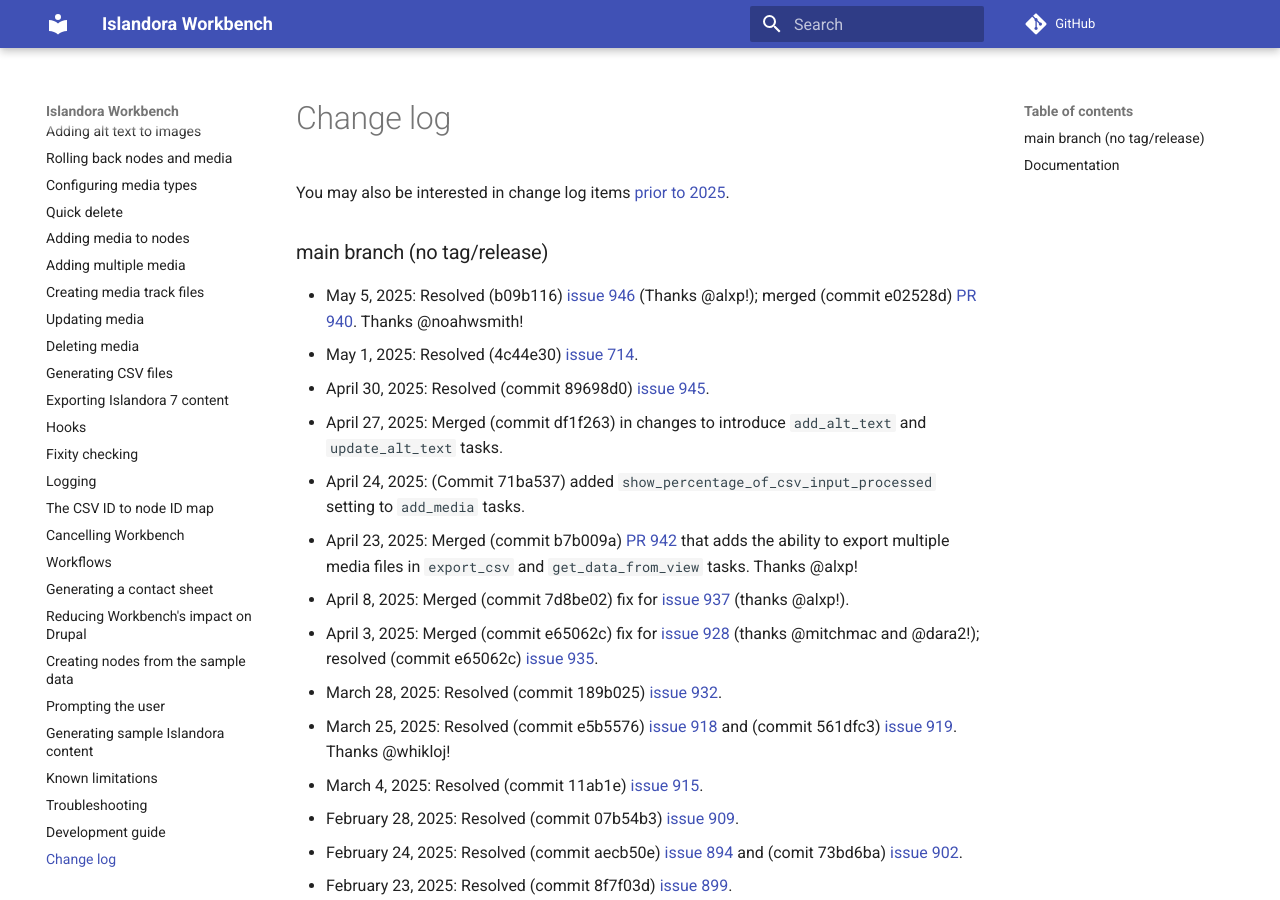
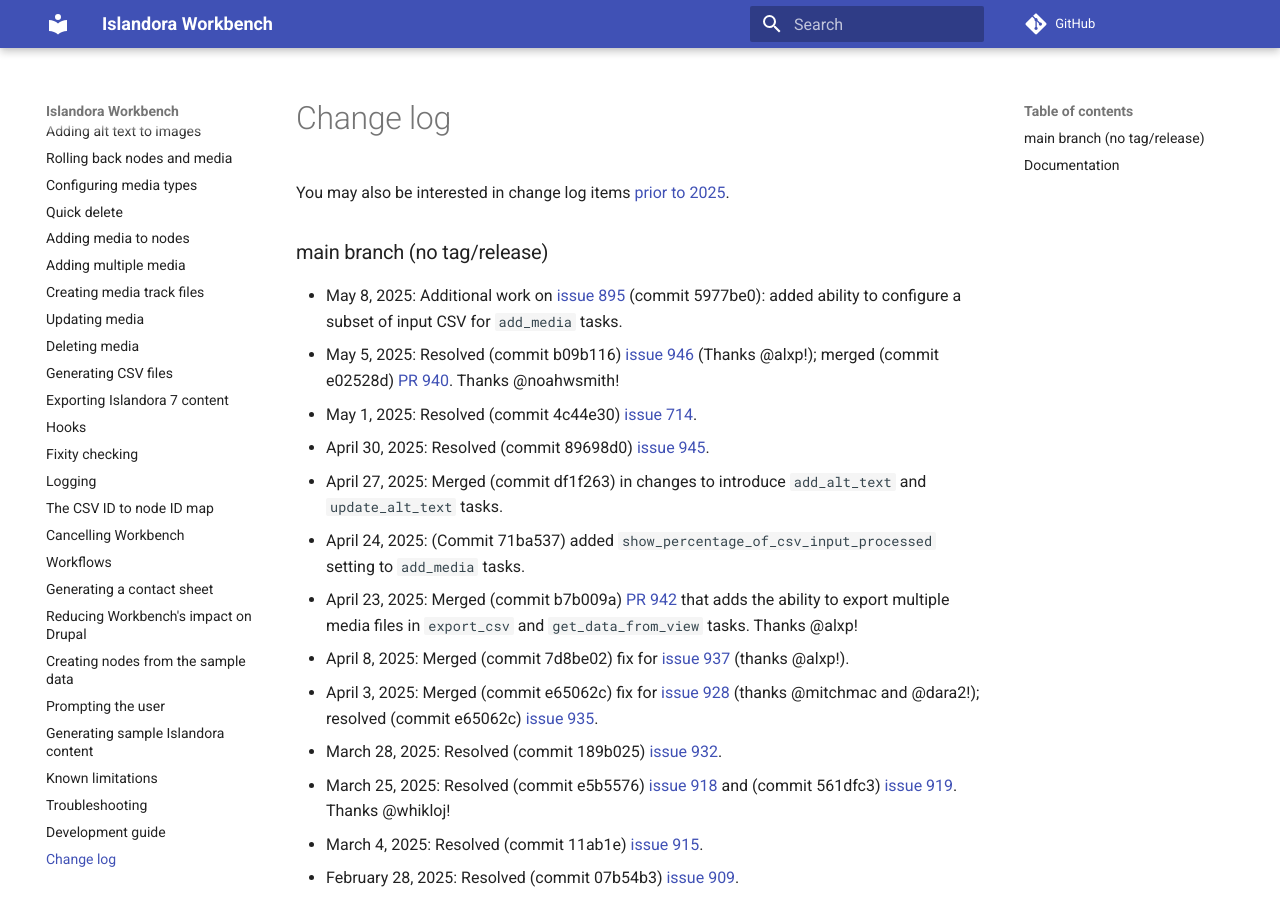
Before and after one commit to mjordan/islandora_workbench_docs, an MkDocs documentation site: the page built from docs/changelog.md, in a window 1280 px wide and 900 px high. Built offline with MkDocs 1.6.1 and Material for MkDocs 9.7.7, drawn with Linux system fonts in a browser that asks for light colours; comment, search, counter and statistics services are not loaded.

```diff
--- a/docs/changelog.md
+++ b/docs/changelog.md
@@ -2,8 +2,9 @@ You may also be interested in change log items [prior to 2025](/islandora_workbe
 
 ### main branch (no tag/release)
 
-* May 5, 2025: Resolved (b09b116) [issue 946](https://github.com/mjordan/islandora_workbench/issues/946) (Thanks @alxp!); merged (commit e02528d) [PR 940](https://github.com/mjordan/islandora_workbench/pull/940). Thanks @noahwsmith!
-* May 1, 2025: Resolved (4c44e30) [issue 714](https://github.com/mjordan/islandora_workbench/issues/714).
+* May 8, 2025: Additional work on [issue 895](https://github.com/mjordan/islandora_workbench/issues/714) (commit 5977be0): added ability to configure a subset of input CSV for `add_media` tasks.
+* May 5, 2025: Resolved (commit b09b116) [issue 946](https://github.com/mjordan/islandora_workbench/issues/946) (Thanks @alxp!); merged (commit e02528d) [PR 940](https://github.com/mjordan/islandora_workbench/pull/940). Thanks @noahwsmith!
+* May 1, 2025: Resolved (commit 4c44e30) [issue 714](https://github.com/mjordan/islandora_workbench/issues/714).
 * April 30, 2025: Resolved (commit 89698d0) [issue 945](https://github.com/mjordan/islandora_workbench/issues/945).
 * April 27, 2025: Merged (commit df1f263) in changes to introduce `add_alt_text` and `update_alt_text` tasks.
 * April 24, 2025: (Commit 71ba537) added `show_percentage_of_csv_input_processed` setting to `add_media` tasks.
```
Also changed, not shown: docs/ignoring_csv_rows_and_columns.md (+1 -1 lines).
